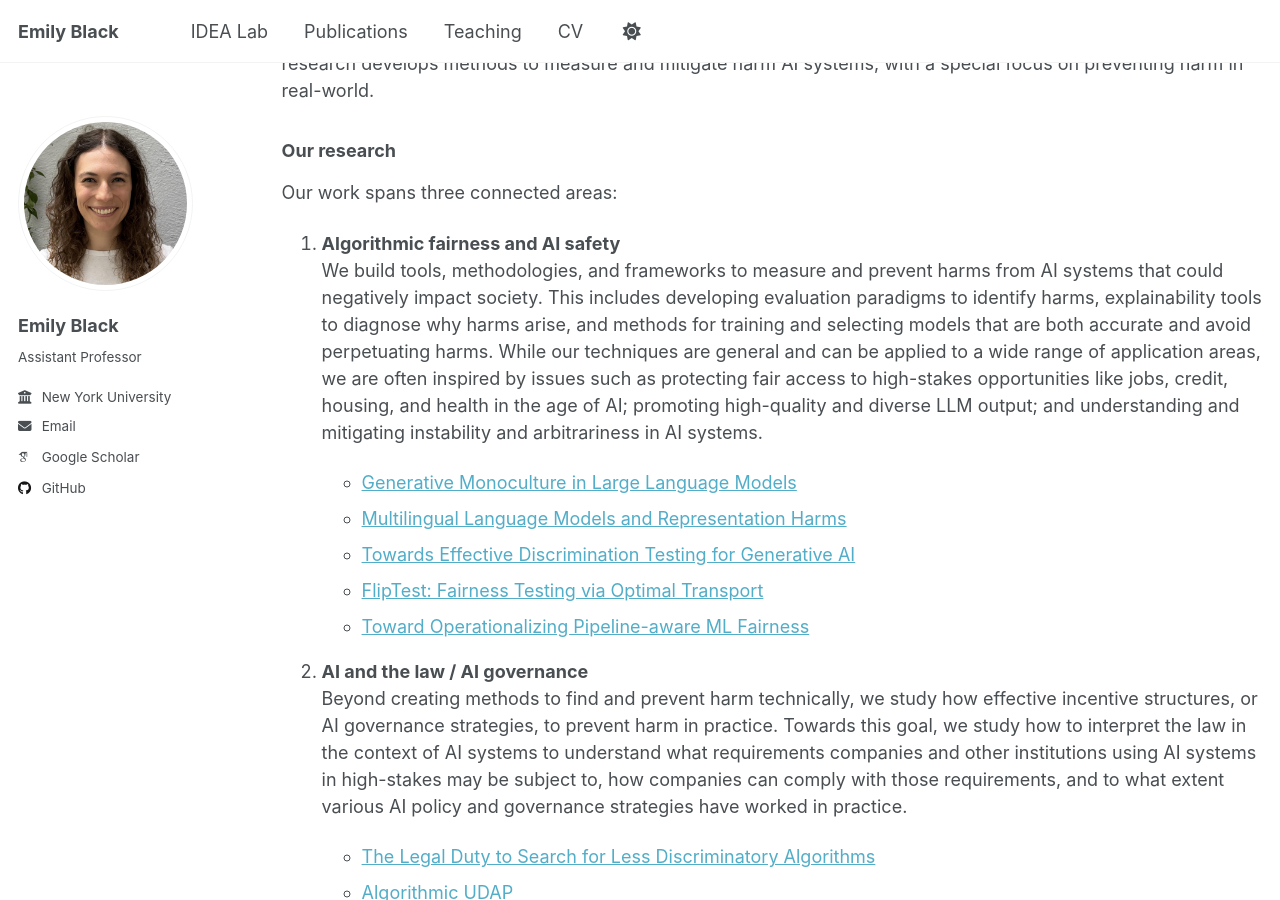
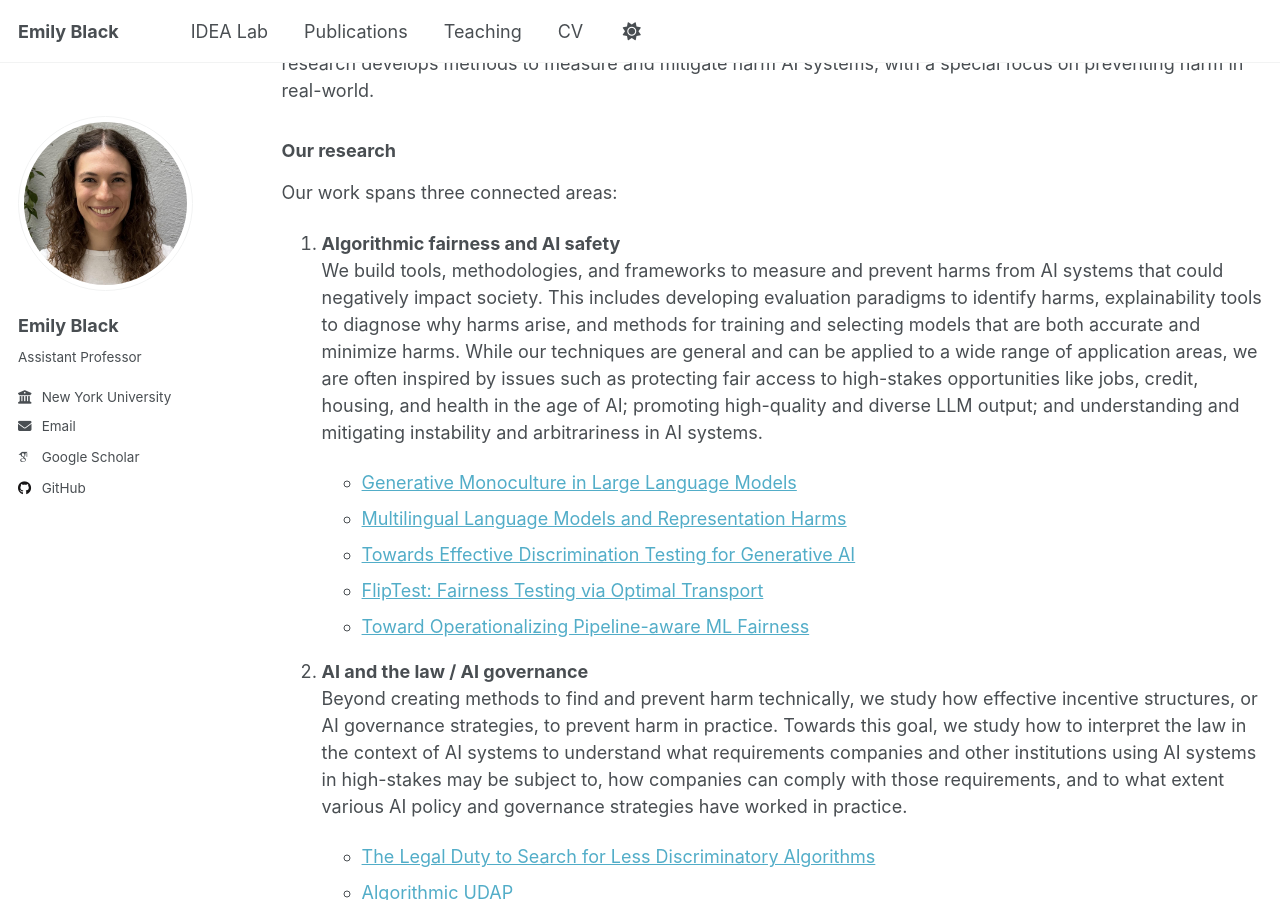
Before and after one commit to emblack/emblack.github.io, a Jekyll site: the page built from _pages/lab.md, in a window 1280 px wide and 900 px high, scrolled down 318 px. Built offline with Jekyll 4.4.1, drawn with Linux system fonts in a browser that asks for light colours; some web fonts are replaced; a script that is not in the unit is left out.

Commit message:
Refine language on AI harm prevention strategies
Updated wording to replace 'avoid perpetuating harms' with 'minimize harms' for clarity.

```diff
--- a/_pages/lab.md
+++ b/_pages/lab.md
@@ -17,7 +17,7 @@ We are the **IDEA (Impact-Driven Evaluation of AI) Lab** in **NYU Computer Scien
 Our work spans three connected areas:
 
 1. **Algorithmic fairness and AI safety**
-   We build tools, methodologies, and frameworks to measure and prevent harms from AI systems that could negatively impact society. This includes developing evaluation paradigms to identify harms, explainability tools to diagnose why harms arise, and methods for training and selecting models that are both accurate and avoid perpetuating harms. While our techniques are general and can be applied to a wide range of application areas, we are often inspired by issues such as protecting fair access to high-stakes opportunities like jobs, credit, housing, and health in the age of AI; promoting high-quality and diverse LLM output; and understanding and mitigating instability and arbitrariness in AI systems.
+   We build tools, methodologies, and frameworks to measure and prevent harms from AI systems that could negatively impact society. This includes developing evaluation paradigms to identify harms, explainability tools to diagnose why harms arise, and methods for training and selecting models that are both accurate and minimize harms. While our techniques are general and can be applied to a wide range of application areas, we are often inspired by issues such as protecting fair access to high-stakes opportunities like jobs, credit, housing, and health in the age of AI; promoting high-quality and diverse LLM output; and understanding and mitigating instability and arbitrariness in AI systems.
 
     - [Generative Monoculture in Large Language Models](https://arxiv.org/abs/2407.02209)
     - [Multilingual Language Models and Representation Harms](https://arxiv.org/abs/2505.15229)
```
